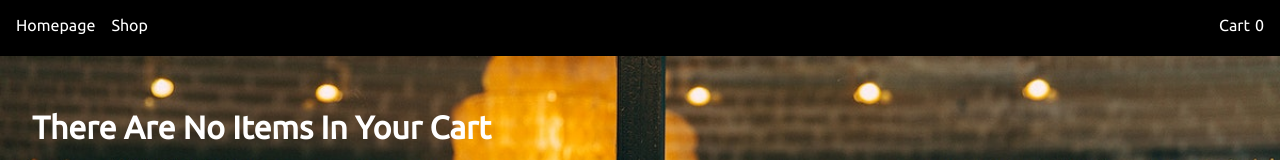
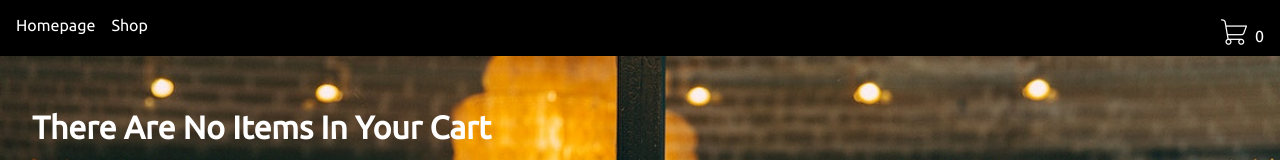
Before and after one commit to RShillgit/Shopping-Cart, a React (Create React App) app: page /cart in a window 1280 px wide. Shown: the top 160 px of the page. Built offline with nearby package versions, Linux system fonts and the light colour scheme.

Commit message:
Remove Individual Items from cart

```diff
--- a/src/App.css
+++ b/src/App.css
@@ -49,7 +49,7 @@ body {
     display: flex;
     gap: 1rem;
 }
-.navbar-left a:hover, .navbar-right:hover {
+.navbar-left a:hover {
     font-weight: 600;
 }
 .navbar .navbar-right {
@@ -58,7 +58,15 @@ body {
 }
 .navbar .navbar-right p {
     margin: 0;
+    align-self: center;
     color: white;
+}
+.navbar #cartImg {
+    width: 2rem;
+    filter: invert(100%) sepia(100%) saturate(0%) hue-rotate(109deg) brightness(104%) contrast(101%);
+}
+.navbar #cartImg:hover {
+    background-color: white;
 }
 
 /* Homepage */
--- a/src/App.js
+++ b/src/App.js
@@ -41,6 +41,22 @@ const App = () => {
     }
   }
 
+  const removeCartItem = (obj) => {
+
+    // Remove cart item from the cartItems array
+    const unfilteredCartItems = [...cartItems];
+    const filteredCartItems = unfilteredCartItems.filter((item) => item !== obj);
+
+    setCartItems(filteredCartItems);
+
+    // Set the new cart Quantity
+    setCartQuant(cartQuant - obj.quantity);
+
+    // Somehow rerender the cart page
+    return filteredCartItems;
+  }
+
+
   return (
     <div className='shoppingApp'>
       <BrowserRouter>
@@ -51,7 +67,7 @@ const App = () => {
             <Route path='/' element={<Homepage />} />
             <Route path='/shop' element={<Shop />}/>
             <Route path='/shop/:id' element={<ItemPage addToCart={handleAddToCart} />}/>
-            <Route path='/cart' element={<Cart cartItems={cartItems}/>} />
+            <Route path='/cart' element={<Cart removeCartItem={removeCartItem} cartItems={cartItems}/>} />
           </Routes>
 
           <div className='footer'>
--- a/src/components/cart.js
+++ b/src/components/cart.js
@@ -2,23 +2,45 @@ import { useEffect, useState } from "react";
 
 const Cart = (props) => {
 
-    const [cartInfo, setCartInfo] = useState(
-        <div className="noCartItems"><h1>There Are No Items In Your Cart</h1></div>
-    )
-    const [pricing, setPricing] = useState()
+    const [items, setItems] = useState(props.cartItems);
+
+    const [cartInfo, setCartInfo] = useState();
+    const [pricing, setPricing] = useState();
 
     const removeItem = (obj) => {
-        console.log(obj)
+
+        const remove = props.removeCartItem(obj);
+
+        setItems(remove);
     }
 
-    // On page render
+    // Any time the items array changes, rerender cart items div
     useEffect(() => {
+        renderCartItems();
+        renderPricing();
+    }, [items])
 
-        // If there are items in the cart
-        if (props.cartItems.length > 0) {
+    const renderCartItems = () => {
+
+        setCartInfo(items.map(item => {
+            return (
+                <div className="cartItem" key={item.name}>
+                    <img src={item.src} alt={item.name} />
+                    <p>Price: ${item.price} each</p>
+                    <p>Quantity: {item.quantity}</p>
+                    <div className="removeBtn">
+                        <button onClick={() => removeItem(item)}>Remove Item</button>
+                    </div>
+                </div>
+        )}))
+    }
+
+    const renderPricing = () => {
+
+        if (items.length > 0) {
 
             // Add up prices to find subtotal
-            const subTotal = props.cartItems.reduce(function (total, item) {return total + (item.price * item.quantity)}, 0);
+            const subTotal = items.reduce(function (total, item) {return total + (item.price * item.quantity)}, 0);
 
             // 4% sales tax
             const tax = (subTotal * .04);
@@ -29,18 +51,6 @@ const Cart = (props) => {
 
             // Real total
             const total = (subTotal + tax + shipping).toFixed(2);
-
-            setCartInfo(props.cartItems.map(item => {
-                return (
-                    <div className="cartItem" key={item.name}>
-                        <img src={item.src} alt={item.name} />
-                        <p>Price: ${item.price} each</p>
-                        <p>Quantity: {item.quantity}</p>
-                        <div className="removeBtn">
-                            <button onClick={() => removeItem(item)}>Remove Item</button>
-                        </div>
-                    </div>
-            )}))
 
             setPricing(
                 <div className="cartPricing">
@@ -54,8 +64,16 @@ const Cart = (props) => {
                 </div>
             )
         }
-    }, []);
-
+        // Else if the cart is empty
+        else {
+            setCartInfo(
+                <div className="noCartItems">
+                    <h1>There Are No Items In Your Cart</h1>
+                </div>
+            )
+            setPricing();
+        }
+    }
 
     return (
 
--- a/src/components/navbar.js
+++ b/src/components/navbar.js
@@ -1,4 +1,5 @@
 import { Link } from "react-router-dom";
+import shoppingCart from '../images/shoppingCart.png';
 
 const NavBar = (props) => {
 
@@ -10,7 +11,9 @@ const NavBar = (props) => {
             </div>
 
             <div className="navbar-right">
-                <Link to="/cart">Cart</Link>
+                <Link to="/cart">
+                    <img id="cartImg" src={shoppingCart} alt='Cart'/>
+                </Link>
                 <p>{props.cart}</p>
             </div>
 
```
Also changed, not shown: src/images/shoppingCart.png (added).
